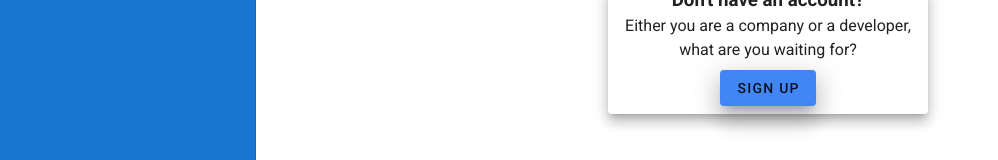
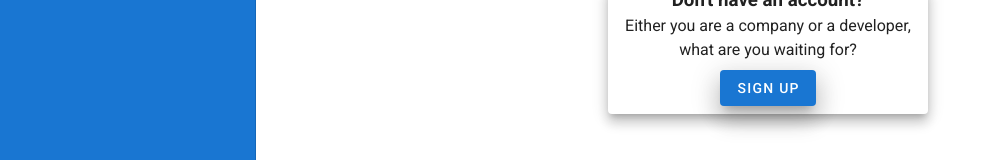
Before and after one commit to draddo11/vuetifyTodo, a Vue app: page /signin in a window 1280 px wide. Shown: the part 577-737 px from the top of the page, without its empty margins (0-998 px from the left). Built offline with nearby package versions, Linux system fonts and the light colour scheme.

Commit message:
sign up card btn color  in sign in component

```diff
--- a/src/views/SignIn.vue
+++ b/src/views/SignIn.vue
@@ -133,7 +133,7 @@
     <h3 class="m-2"> Don't have an account?</h3>
     Either you are a company or a developer, what are you waiting for?
     <v-spacer></v-spacer>
-    <span><router-link to='/employeesignup'><v-btn elevation="15" white-text class= "my-2" color= "#4285f4"> Sign Up</v-btn></router-link></span>
+    <span><router-link to='/employeesignup'><v-btn elevation="15" text--white class= "my-2" color= "primary"> Sign Up</v-btn></router-link></span>
 
     </v-card>
      </v-col>
```
